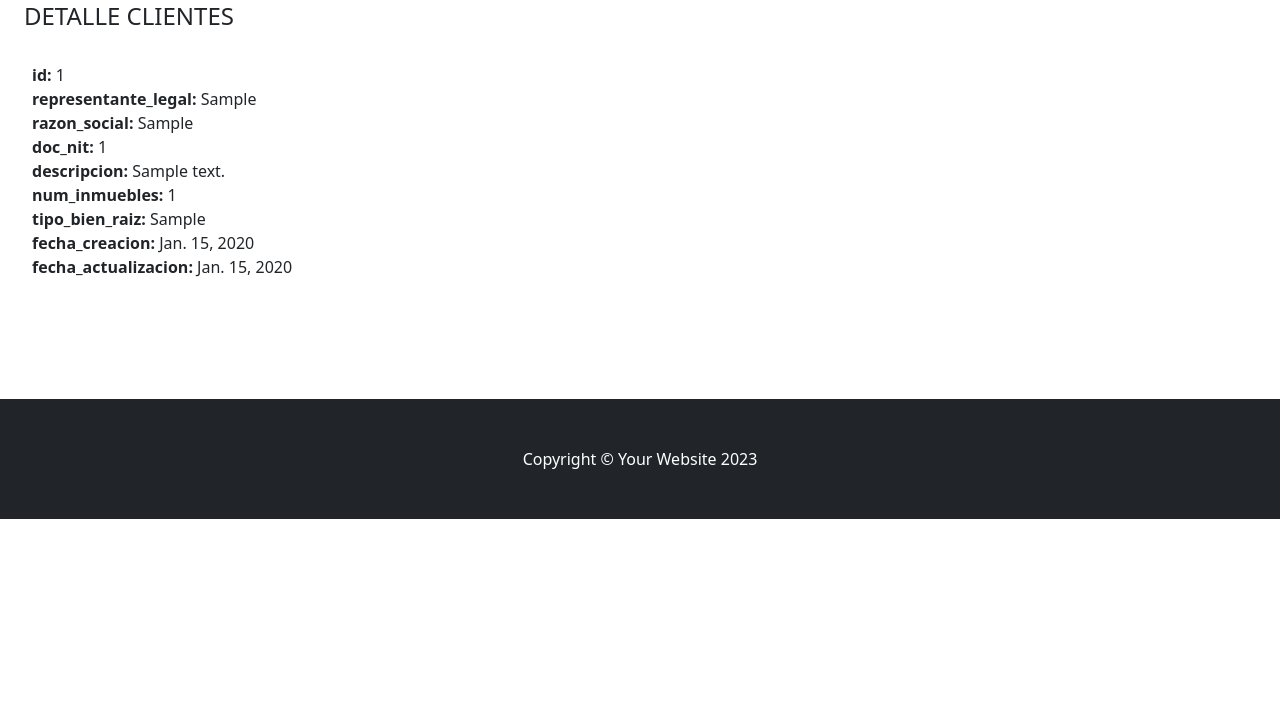
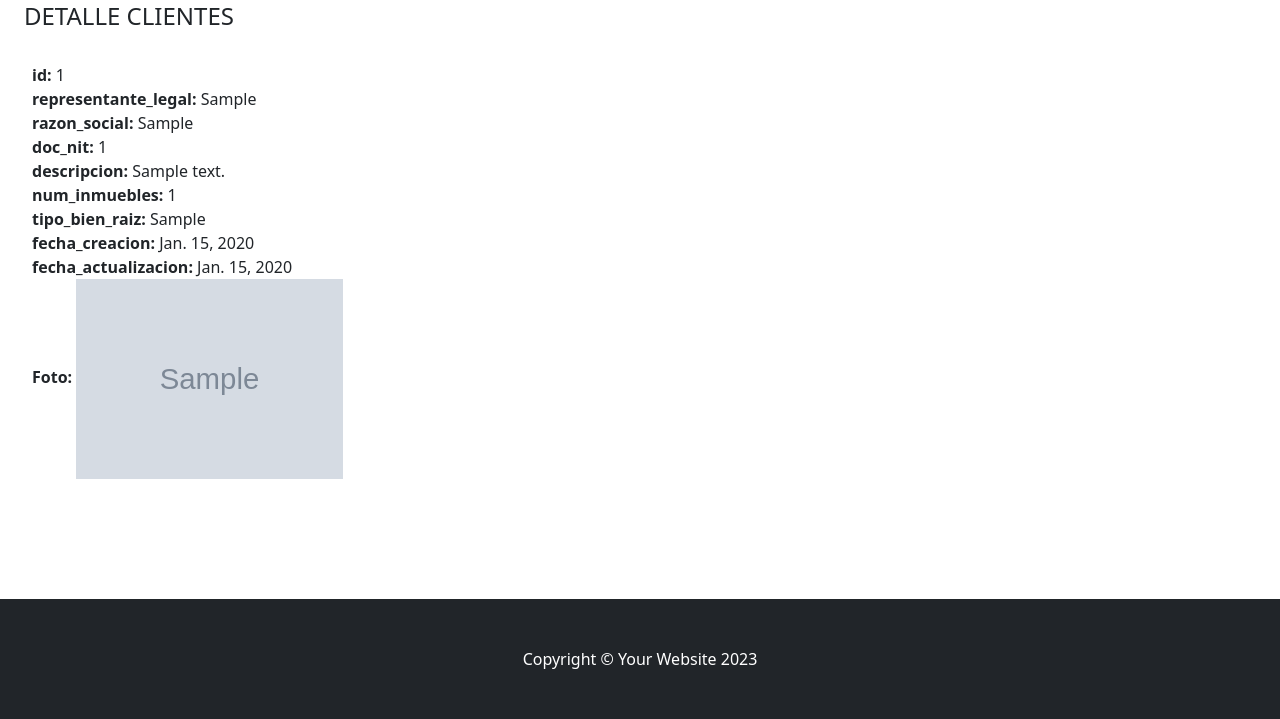
Before and after one commit to felipe-Sampedro/Python47775-Proyecto_Final-Sebastian_Quintero, a Django app: page /clientes/1 in a window 1280 px wide. Shown: the part 476-1195 px from the top of the page. Before the commit the page ends 995 px from the top, so only its background shows below. Run offline with Django 4.2, Linux system fonts and the light colour scheme; tables that the repository leaves empty hold one stand-in row (values such as "Sample post"); grey boxes marked "Sample" are stand-in pictures; parts of the project's set-up code (start-up, migrations or seed data) failed here and were passed over; some libraries are stand-ins or nearby versions.

Commit message:
ya funciona todogit status

```diff
--- a/administracion/templates/administracion/detalle_cliente.html
+++ b/administracion/templates/administracion/detalle_cliente.html
@@ -21,9 +21,7 @@
             <li class="list-group-item"><strong>tipo_bien_raiz: </strong>{{cliente.tipo_bien_raiz}}</li>
             <li class="list-group-item"><strong>fecha_creacion: </strong>{{cliente.fecha_creacion}}</li>
             <li class="list-group-item"><strong>fecha_actualizacion: </strong>{{cliente.fecha_actualizacion}}</li>
-            {% if request.cliente.foto %}
-                <li class="list-group-item"><strong>Foto: </strong><img src={{request.cliente.foto.url}} alt="Imgen_referencia"></li>
-            {% endif %}
+            <li class="list-group-item"><strong>Foto: </strong><img src={{foto_url}} height="200px" alt="Propiedad"></li>
         </ul>
     </table>
 </form>
--- a/administracion/views.py
+++ b/administracion/views.py
@@ -63,7 +63,8 @@ def busqueda(request):
 
 def detalle(request,cliente_id):
     cliente=Cliente.objects.get(id=cliente_id)
-    return render(request,'administracion/detalle_cliente.html',{'cliente':cliente})
+    foto_url=cliente.foto.url if cliente.foto else None
+    return render(request,'administracion/detalle_cliente.html',{'cliente':cliente,'foto_url':foto_url})
 
 @login_required
 def borrar(request,cliente_id):
```
